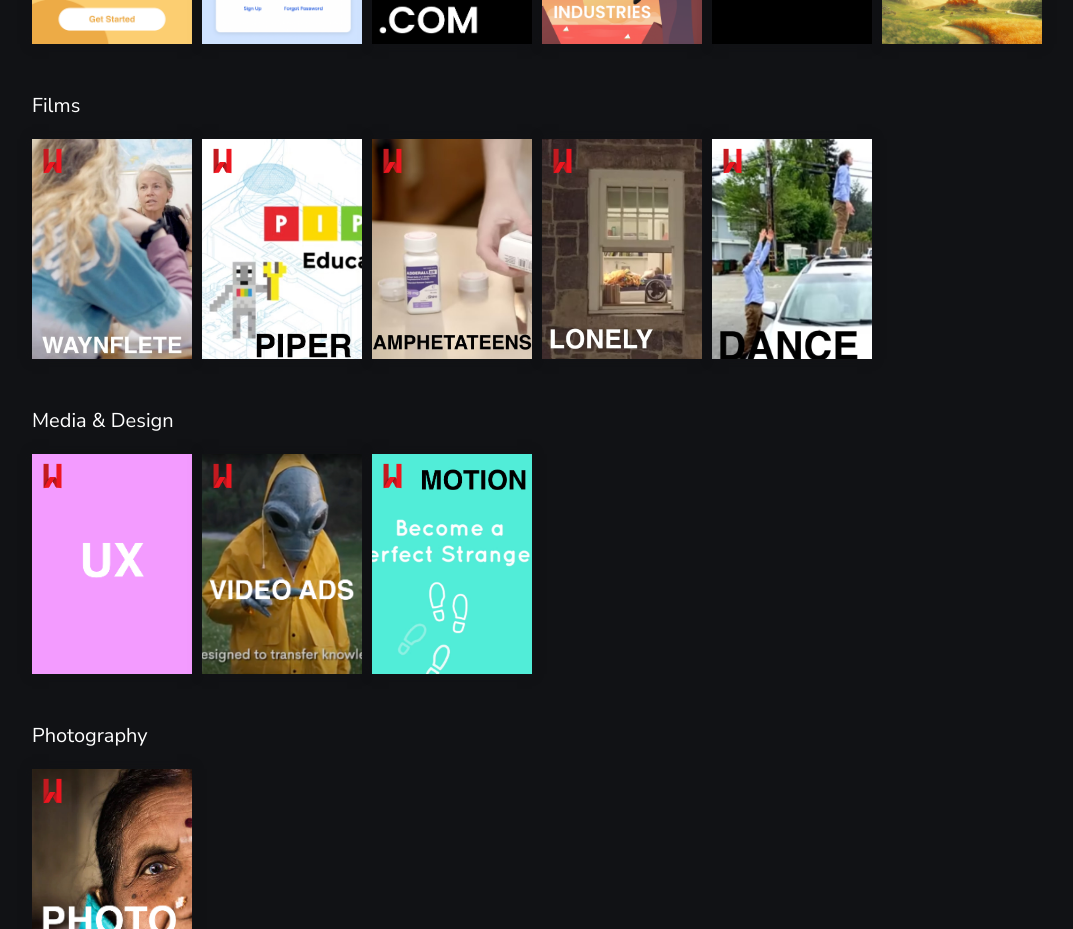
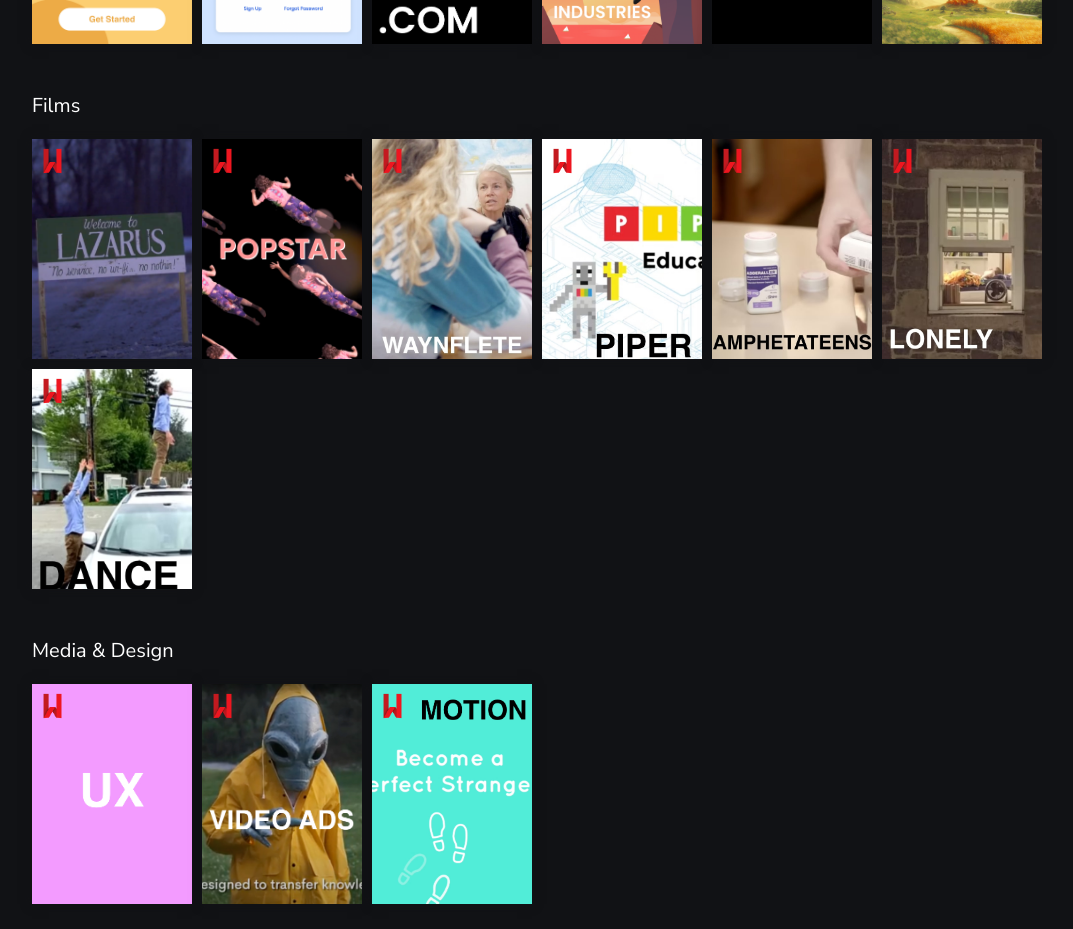
Before and after one commit to willhoppin/will-personal-website, an Angular app: page / in a window 1280 px wide. Shown: the part 840-1769 px from the top of the page, without its empty margins (103-1176 px from the left). Built offline with nearby package versions, Linux system fonts and the light colour scheme.

Commit message:
new films

```diff
--- a/src/app/home/home.component.ts
+++ b/src/app/home/home.component.ts
@@ -35,6 +35,14 @@ export class HomeComponent implements OnInit {
   ]
 
   films = [
+    {
+      image: '/assets/features/lazarus.png',
+      link: 'https://youtu.be/m3ILEWTkHVg'
+    },
+    {
+      image: '/assets/features/popstar.png',
+      link: 'https://youtu.be/RkykfpRt850'
+    },
     {
       image: '/assets/features/waynflete.jpg',
       link: 'https://vimeo.com/341240445'
```
Also changed, not shown: src/assets/features/lazarus.png (added), src/assets/features/popstar.png (added).
